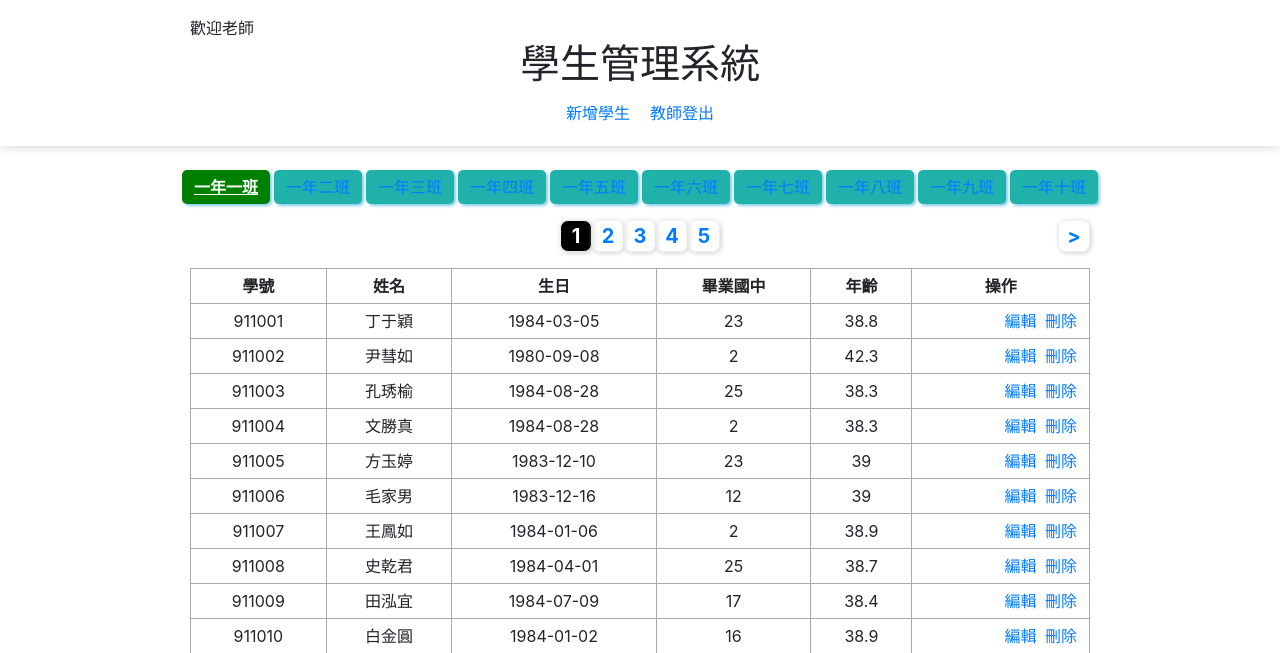
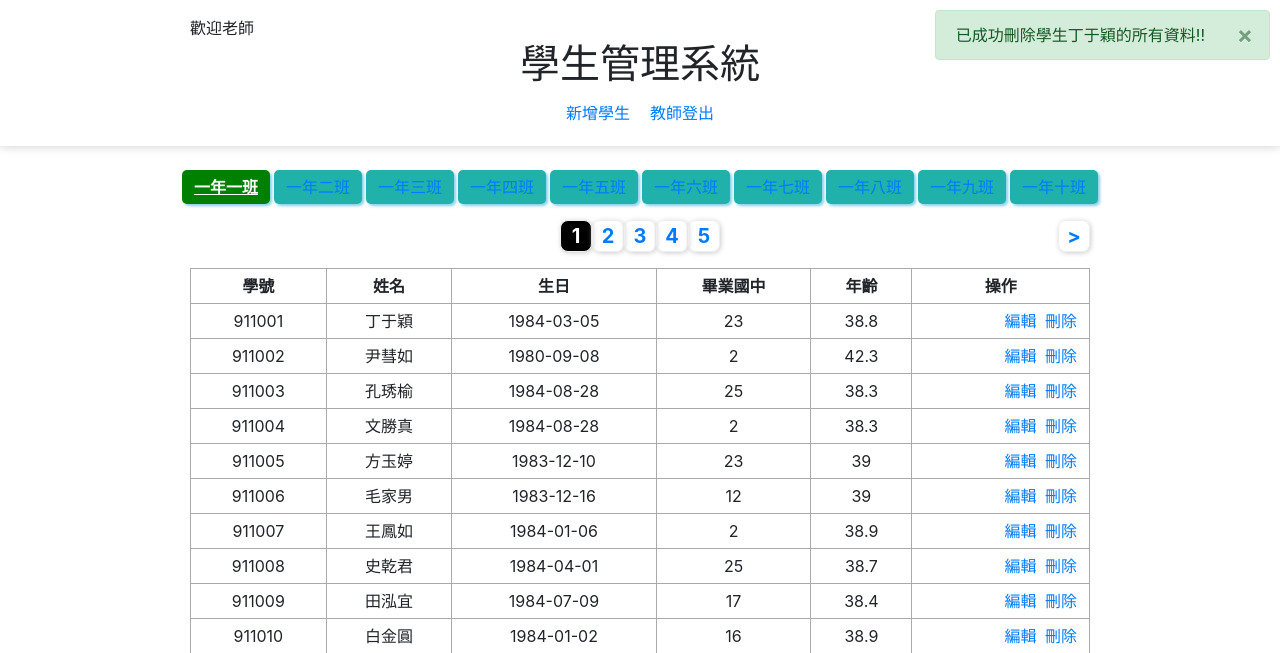
Before and after one commit to lianbaby/SQL, a PHP site: the page made by admin_center.php in a window 1280 px wide. Shown: the top 653 px of the page. Run offline with PHP 8.4, Linux system fonts and the light colour scheme; the visitor is signed in with stand-in values (Sample User, id 1); data comes from the database, SQL or seed files in the repository; some libraries are stand-ins or nearby versions.

Commit message:
新增 alert

```diff
--- a/back/main.php
+++ b/back/main.php
@@ -1,17 +1,11 @@
 <?php
     include_once "./layout/class_nav.php";
     include_once "./layout/paging.php";
+    include_once $_SERVER["DOCUMENT_ROOT"] . "/layout/alert.php";
 
     require_once $_SERVER["DOCUMENT_ROOT"] . "/db/student_dao.php";
 
     $studentDao = new \db\StudentDao();
-
-    if(isset($_GET['del'])){
-        echo "<div class='del-msg'>";
-        echo $_GET['del'];
-        echo "</div>";
-    }
-
 
     /**
      * 分頁參數處理中心
@@ -41,21 +35,6 @@
     $pages = ceil($total / $div);
     // 顯示分頁區塊
     Paging::render($now, $pages, 5, $code);
-    if(isset($_GET['status'])){
-        switch($_GET['status']){
-            case 'add_success':
-                echo "<span style='color:green;font-size: 24px;
-                padding: 510px;'>新增學生成功</span>";
-            break;
-            case 'add_fail';
-                echo "<span style='color:red'>新增學生有誤</span>";
-            break;
-            case 'edit_error':
-                echo "<span style='color:red'>無法編輯，請洽管理員或正確操作</span>";
-            break;
-        }
-    }
-
 ?>
 <!--建立顯示學生列表的表格html語法-->
 <table class='list-students'>
--- a/index.php
+++ b/index.php
@@ -10,7 +10,6 @@
 </head>
 <body>
 <?php
-    include "./db/base.php";
     include "./layout/header.php";
 
     $do = $_GET['do'] ?? 'main';
@@ -21,7 +20,8 @@
     }else{
         include "./front/main.php";
     }
+
+    include "./layout/scripts.php";
 ?>
-<?php include "./layout/scripts.php";?>
 </body>
 </html>
--- /dev/null
+++ b/layout/alert.php
@@ -0,0 +1,52 @@
+<?php
+    include_once $_SERVER["DOCUMENT_ROOT"] . "/layout/link_css.php";
+    include_once $_SERVER["DOCUMENT_ROOT"] . "/layout/scripts.php";
+
+    $msg = $_GET['msg'] ?? null;
+    $type = $_GET['msg_type'] ?? null;
+?>
+<style>
+    .alert {
+        position: fixed;
+        top: 10px;
+        right: 10px;
+        min-width: 150px;
+        width: auto;
+    }
+    .alert button.close {
+        height: 100%;
+        line-height: 1.5rem;
+    }
+</style>
+<?php if ($type === 'info' && $msg): ?>
+    <div class="alert alert-dismissible alert-primary show fade" role="alert">
+        <?= $msg ?>
+        <button type="button" class="pr-3 pl-2 close" data-dismiss="alert" aria-label="Close">
+            <span aria-hidden="true">&times;</span>
+        </button>
+    </div>
+<?php endif ?>
+<?php if ($type === 'success' && $msg): ?>
+    <div class="alert alert-dismissible alert-success show fade" role="alert">
+        <?= $msg ?>
+        <button type="button" class="pr-3 pl-2 close" data-dismiss="alert" aria-label="Close">
+            <span aria-hidden="true">&times;</span>
+        </button>
+    </div>
+<?php endif ?>
+<?php if ($type === 'error' && $msg): ?>
+    <div class="alert alert-dismissible alert-danger show fade" role="alert">
+        <?= $msg ?>
+        <button type="button" class="pr-3 pl-2 close" data-dismiss="alert" aria-label="Close">
+            <span aria-hidden="true">&times;</span>
+        </button>
+    </div>
+<?php endif ?>
+<?php if ($type === 'waring' && $msg): ?>
+    <div class="alert alert-dismissible alert-warning show fade" role="alert">
+        <?= $msg ?>
+        <button type="button" class="pr-3 pl-2 close" data-dismiss="alert" aria-label="Close">
+            <span aria-hidden="true">&times;</span>
+        </button>
+    </div>
+<?php endif ?>
```
Also changed, not shown: api/add_student.php (+13 -12 lines), api/del_student.php (+7 -2 lines), api/edit_student.php (+9 -5 lines), back/edit.php (+11 -16 lines).
